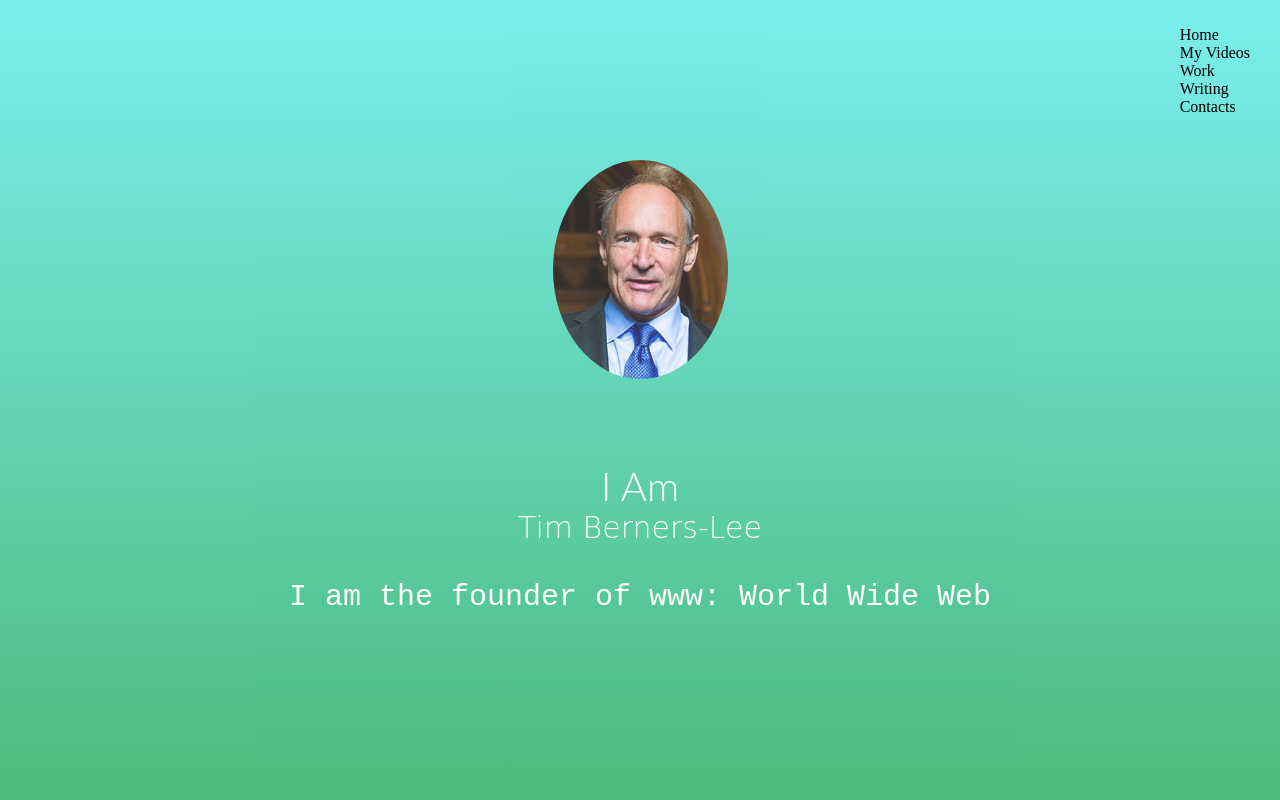
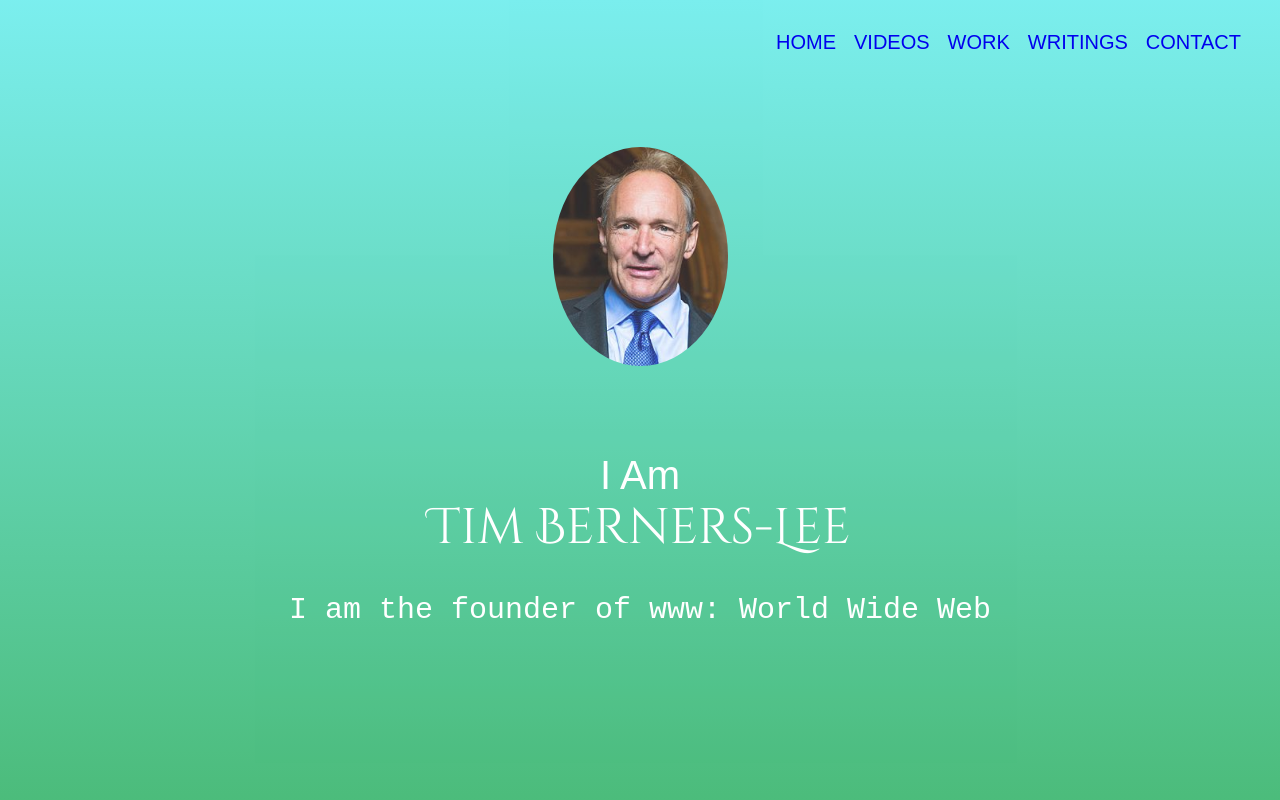
Before and after one commit to Vertika2312/myBlog, a plain HTML site: page index.html in a window 1280 px wide. Shown: the top 800 px of the page. Drawn offline with Linux system fonts and the light colour scheme.

Commit message:
Add files via upload

```diff
--- a/index.html
+++ b/index.html
@@ -1,25 +1,32 @@
-<html>
+
+<!DOCTYPE html>
+<html lang="en">
 <head>
+    <meta charset="utf-8">
     <title>Sir Tim Berners-Lee</title>
     <link rel="stylesheet" href="style.css">
+    <link href="https://fonts.googleapis.com/css?family=Cinzel+Decorative&display=swap" rel="stylesheet">
+
 </head>
 
 <body>
 
     <ul class="menu">
-    <li class="links">Home</li>
-     <li class="links">My Videos</li>
-     <li class="links">Work</li>
-         <li class="links">Writing</li>
-         <li class="links">Contacts</li>
+        <li class="links"><a href="#welcome">HOME</a></li>
+        <li class="links"><a href="#videos">VIDEOS</a></li>
+        <li class="links"><a href="#work">WORK</a></li>
+        <li class="links"><a href="#writings">WRITINGS</a></li>
+        <li class="links"><a href="#contact">CONTACT</a></li>
 
     </ul>
-	<section id="welcome" class="parallax-container">
+
+    <section id="welcome">
         <div class="parallax-inner">
             <img src="stbl.jpg" class="profile" />
             <h1>I Am <br><span id="name">Tim Berners-Lee</span></h1>
             <h2> I am the founder of www: World Wide Web</h2>
         </div>
+
     </section>
 
 
@@ -31,11 +38,35 @@
 
             He is director of the World Wide Web Consortium that he founded and a Professor in the Computer Science Department at the University of Oxford.
 
-			In 2001 he became a Fellow of the Royal Society and in 2004 he was knighted.<br/><br/>In 1994 Berners-Lee founded the World Wide Web Consortium (W3C) at the Laboratory of Computer Science (LCS) at the Massachusetts Institute of Technology in Boston. It was made up of companies that wanted to work together to create Web standards and also improve the Web. It was quickly agreed that the technology should be free of royalties and patents. Berners-Lee has served as director of this W3C since it was founded.
+            In 2001 he became a Fellow of the Royal Society and in 2004 he was knighted.<br><br>In 1994 Berners-Lee founded the World Wide Web Consortium (W3C) at the Laboratory of Computer Science (LCS) at the Massachusetts Institute of Technology in Boston. It was made up of companies that wanted to work together to create Web standards and also improve the Web. It was quickly agreed that the technology should be free of royalties and patents. Berners-Lee has served as director of this W3C since it was founded.
 
             In 1995 Microsoft produced the first version of Internet Explorer and this commercial browser created enormous growth in websites and web users.
 
             The Web was first used for e-commerce in 1997.</p>
     </section>
 
+    <section id="videos">
+        <h1>Videos</h1>
+        <div class="line"></div>
+        <br>
+        <iframe width="900" height="500" src="https://www.youtube.com/embed/OM6XIICm_qo" frameborder="0" allow="accelerometer; autoplay; encrypted-media; gyroscope; picture-in-picture" allowfullscreen></iframe>
+        <br>
+        <br>
+        <iframe width="900" height="500" src="https://www.youtube.com/embed/J8hzJxb0rpc" frameborder="0" allow="accelerometer; autoplay; encrypted-media; gyroscope; picture-in-picture" allowfullscreen></iframe>
+
+    </section>
+    <section id="work">
+        <h1>WORK</h1>
+        <div class="line"></div>
+        <iframe width="900" height="1000" src="https://en.wikipedia.org/wiki/Tim_Berners-Lee#Career_and_research" frameborder="0"></iframe>
+
+    </section>
+    <section id="writings">
+        <h1>WRITINGS</h1>
+        <div class="line"></div>
+        <a class="article" href="https://webfoundation.org/2019/03/web-birthday-30" target="_blank">30 years on, what’s next ForTheWeb?</a>
+        <br>
+        <a class="article" href="https://interestingengineering.com/how-did-tim-berners-lee-change-the-world-with-the-world-wide-web" target="_blank">How Did Tim Berners-Lee Change the World With the World Wide Web?</a>
+    </section>
+
 </body></html>
--- a/style.css
+++ b/style.css
@@ -1,17 +1,19 @@
 body {
     margin: 0;
     padding-top: 800px;
+    text-align: center;
 }
 
 .profile {
     width: 175px;
     margin-bottom: 50px;
     border-radius: 50%;
+
 }
 
 #welcome {
+
     position: absolute;
-    overflow: hidden;
     height: 800px;
     color: #FFFFFF;
     left: 0;
@@ -23,6 +25,8 @@
     display: table;
     width: 100%;
     height: 100%;
+    z-index: 9;
+
 }
 
 
@@ -30,29 +34,29 @@
 h1 {
 
     font-size: 40px;
-    line-height: 1.2;
-    font-family: 'Lato', sans-serif;
+    font-family: sans-serif;
     font-weight: 300;
+
 }
 
 #name {
-    font-size: 30px;
+    font-size: 50px;
     line-height: 1.2;
-    font-family: cursive
+    font-family: 'Cinzel Decorative', cursive;
+
 }
 
 h2 {
     font-size: 30px;
     font-weight: 300;
     line-height: 1.2;
-    font-family: monospace
+    font-family: monospace;
 }
 
 #bio {
 
     padding: 50px;
     text-align: center;
-    font-size: 42px;
 }
 
 .line {
@@ -78,14 +82,44 @@
     vertical-align: middle;
 
 }
+
+
 .menu {
-
     list-style: none;
-    font-family: serif;
-    position: absolute;
+    position: fixed;
     top: 10px;
     right: 30px;
+    cursor: pointer;
     z-index: 10;
-    cursor: pointer;
 
 }
+
+
+
+.links {
+    float: left;
+    color: fuchsia;
+    padding-top: 5px;
+    padding-left: 9px;
+    padding-right: 9px;
+    padding-bottom: 5px;
+    font-family: fantasy;
+    font-size: 20px
+}
+
+.links:hover {
+    background-color: aqua;
+}
+
+html {
+    scroll-behavior: smooth;
+}
+
+a {
+    text-decoration: none;
+}
+
+
+.article:hover {
+    color:fuchsia;
+}
```
Lines whose indentation alone changed are shown as unchanged.
